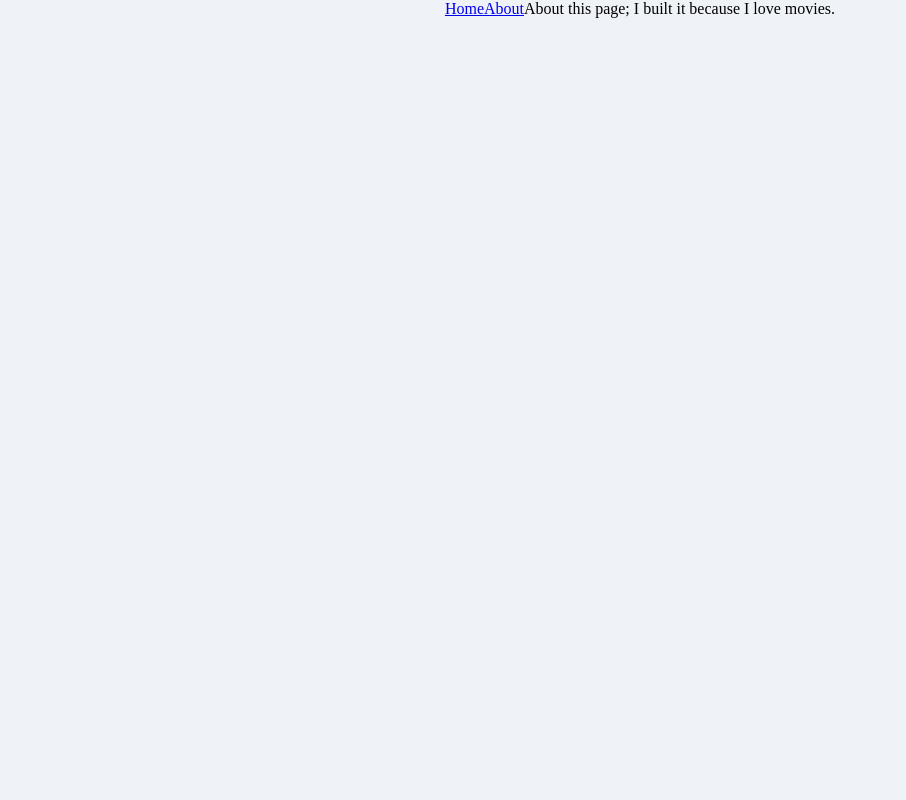
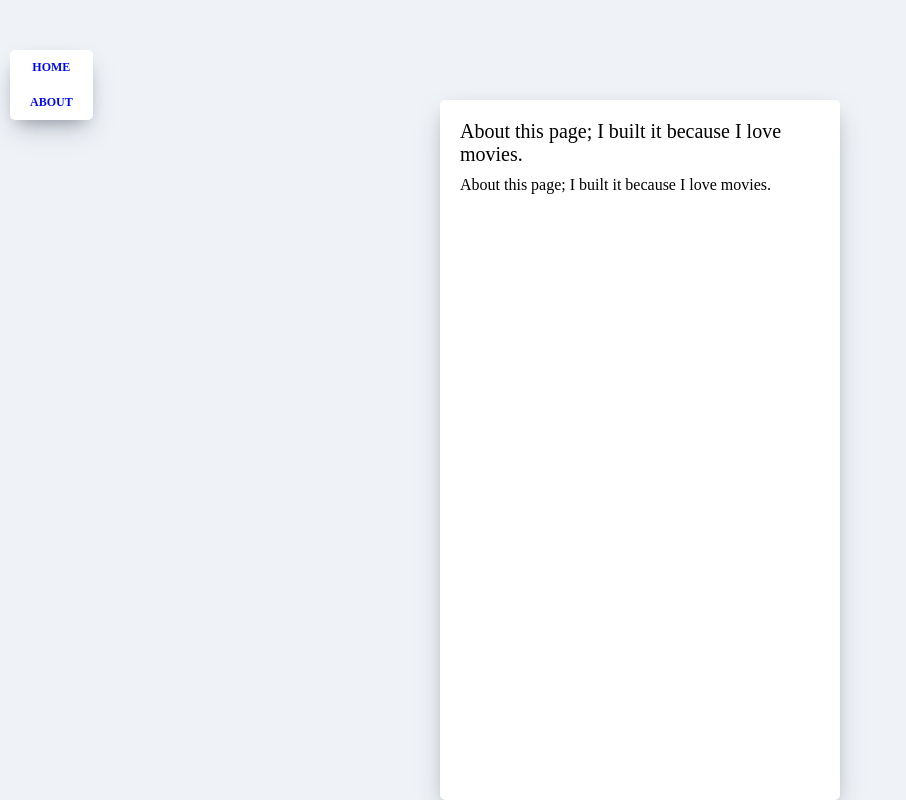
Before and after one commit to kimdoyeonn/movie_app, a React (Create React App) app: page /#/about in a window 1280 px wide. Shown: the whole page, without its empty margins (0-906 px from the left). Built offline with nearby package versions, Linux system fonts and the light colour scheme.

Commit message:
#6.3 Sharing Props Between Routes & css 적용

```diff
--- a/src/App.js
+++ b/src/App.js
@@ -2,6 +2,7 @@ import React from "react";
 import { HashRouter, Route } from "react-router-dom";
 import Home from "./routes/Home";
 import About from "./routes/About";
+import Detail from "./routes/Detail";
 import Navigation from "./components/Navigation";
 
 function App() {
@@ -10,6 +11,7 @@ function App() {
       <Navigation />
       <Route path="/" exact={true} component={Home} />
       <Route path="/about" component={About} />
+      <Route path="/movie-detail" component={Detail} />
     </HashRouter>
   );
 }
--- a/src/components/Movie.js
+++ b/src/components/Movie.js
@@ -1,9 +1,23 @@
 import React from "react";
+import { Link } from "react-router-dom";
 import PropTypes from "prop-types";
 import "./Movie.css";
+
 function Movie({ year, title, summary, poster, genres }) {
   return (
     <div className="movie">
+      <Link
+        to={{
+          pathname: "/movie-detail",
+          state: {
+            year,
+            title,
+            summary,
+            poster,
+            genres,
+          },
+        }}
+      >
         <img src={poster} alt={title} title={title} />
         <div className="movie__date">
           <h3 className="movie__title">{title}</h3>
@@ -17,6 +31,7 @@ function Movie({ year, title, summary, poster, genres }) {
           </ul>
           <p className="movie__summary">{summary.slice(0, 180)}...</p>
         </div>
+      </Link>
     </div>
   );
 }
--- a/src/components/Navigation.css
+++ b/src/components/Navigation.css
@@ -0,0 +1,35 @@
+.nav {
+  z-index: 1;
+  position: fixed;
+  top: 50px;
+  left: 10px;
+  display: flex;
+  flex-direction: column;
+  background-color: white;
+  padding: 10px 20px;
+  box-shadow: 0 13px 27px -5px rgba(50, 50, 93, 0.25),
+    0 8px 16px -8px rgba(0, 0, 0, 0.3), 0 -6px 16px -6px rgba(0, 0, 0, 0.025);
+  border-radius: 5px;
+}
+
+@media screen and (max-width: 1090px) {
+  .nav {
+    left: initial;
+    top: initial;
+    bottom: 0px;
+    width: 100%;
+  }
+}
+
+.nav a {
+  text-decoration: none;
+  color: #0008fc;
+  text-transform: uppercase;
+  font-size: 12px;
+  text-align: center;
+  font-weight: 600;
+}
+
+.nav a:not(:last-child) {
+  margin-bottom: 20px;
+}
--- a/src/components/Navigation.js
+++ b/src/components/Navigation.js
@@ -1,9 +1,10 @@
 import React from "react";
 import { Link } from "react-router-dom";
+import "./Navigation.css";
 
 function Navigation() {
   return (
-    <div>
+    <div className="nav">
       <Link to="/">Home</Link>
       <Link to="/about">About</Link>
     </div>
--- a/src/routes/About.css
+++ b/src/routes/About.css
@@ -6,7 +6,8 @@
   background-color: white;
   margin: 0 auto;
   margin-top: 100px;
-  max-width: 25%;
+  width: 100%;
+  max-width: 400px;
   font-weight: 300;
 }
 
--- a/src/routes/About.js
+++ b/src/routes/About.js
@@ -1,7 +1,14 @@
 import React from "react";
+import "./About.css";
 
-function About() {
-  return <span>About this page; I built it because I love movies.</span>;
+function About(props) {
+  console.log(props);
+  return (
+    <div className="about__container">
+      <span>About this page; I built it because I love movies.</span>
+      <span>About this page; I built it because I love movies.</span>
+    </div>
+  );
 }
 
 export default About;
--- /dev/null
+++ b/src/routes/Detail.js
@@ -0,0 +1,8 @@
+import React from "react";
+
+function Detail(props) {
+  console.log(props);
+  return <span>hello</span>;
+}
+
+export default Detail;
```
Also changed, not shown: 1 other file (tests, documents, lock files or other folders). Lines whose indentation alone changed are shown as unchanged.
